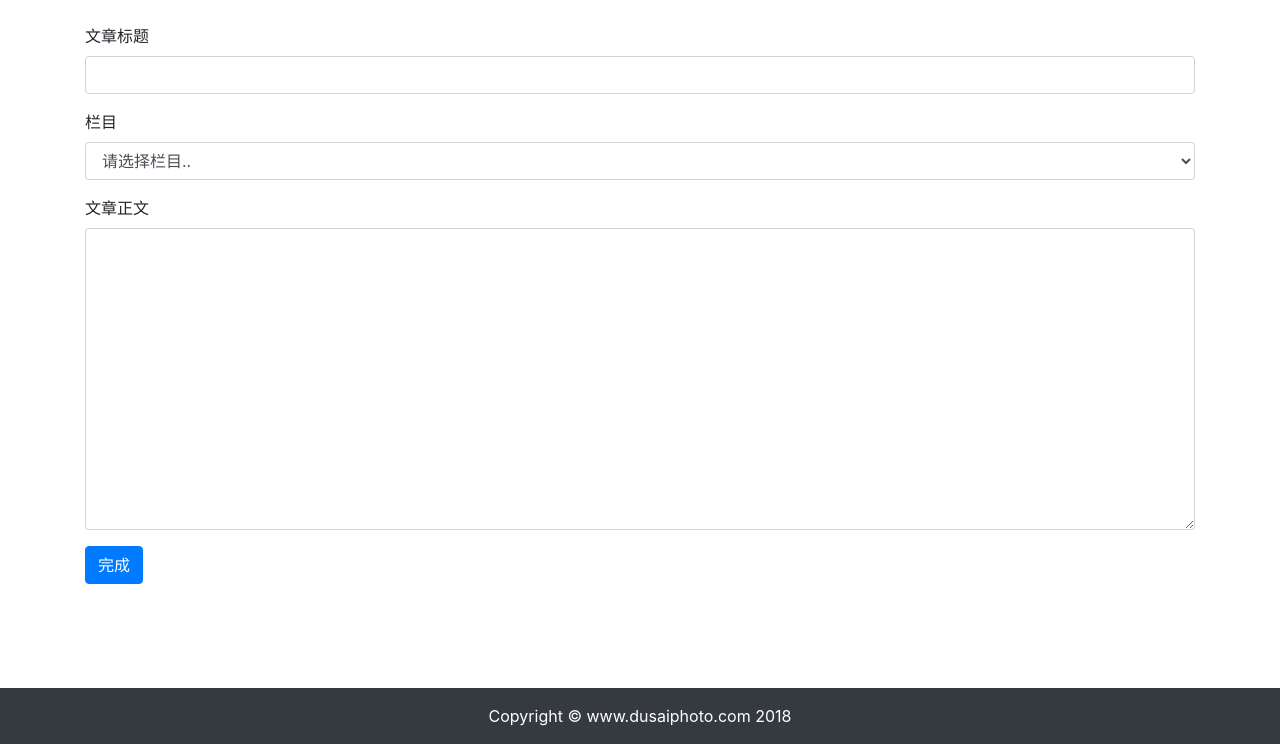
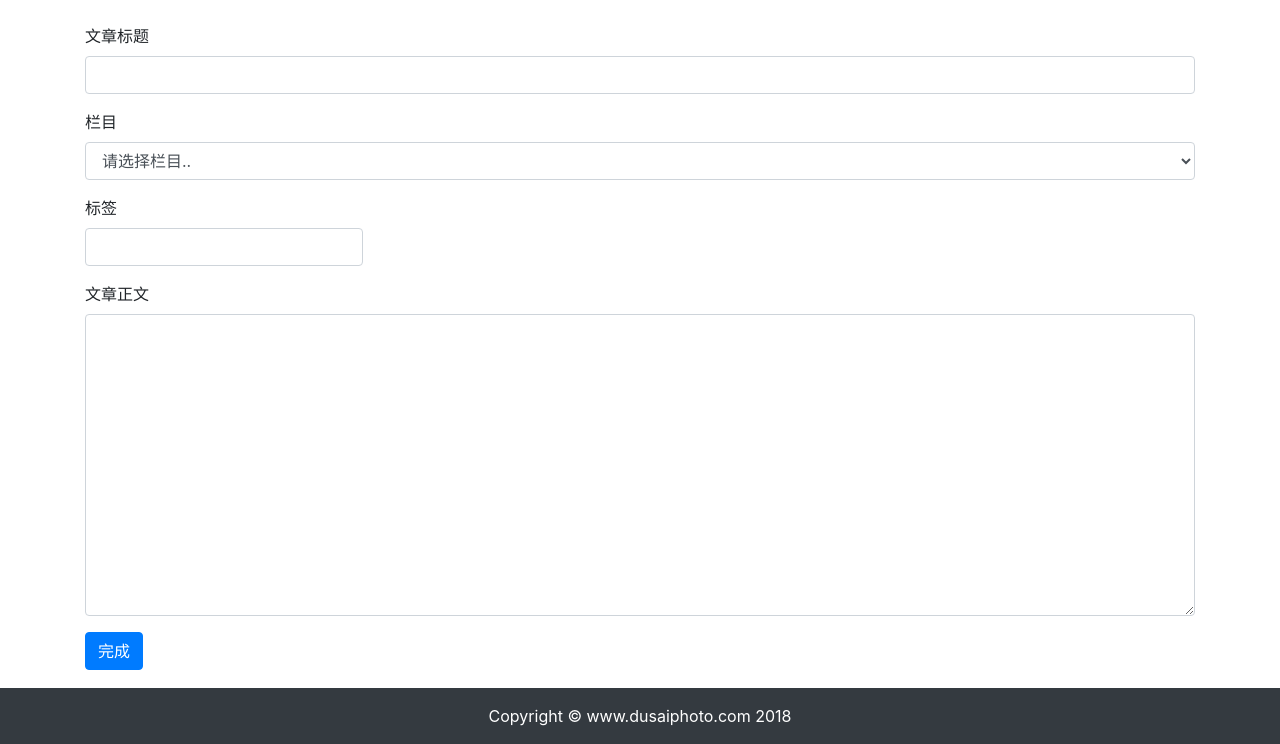
Before and after one commit to yezigege/DsDjango, a Django app: page /article/article_create/ in a window 1280 px wide. Shown: the part 56-800 px from the top of the page. Run offline with Django 3.2, Linux system fonts and the light colour scheme; the visitor is signed in with stand-in values (Sample User, id 1); data that the repository does not hold is empty; parts of the project's set-up code (start-up, migrations or seed data) failed here and were passed over; some libraries are stand-ins or nearby versions.

Commit message:
列表中显示标签

```diff
--- a/DsDjango/settings.py
+++ b/DsDjango/settings.py
@@ -38,6 +38,7 @@ INSTALLED_APPS = [
 
     # 第三方包
     'password_reset',  # 重置密码功能
+    'taggit',  # 标签
 
     # 注册本地app
     'article',
--- a/article/forms.py
+++ b/article/forms.py
@@ -10,4 +10,4 @@ class ArticlePostForm(forms.ModelForm):
         # 指明数据模型来源
         model = ArticlePost
         # 定义表单包含的字段
-        fields = ('title', 'body')
+        fields = ('title', 'body', 'tags')
--- a/article/models.py
+++ b/article/models.py
@@ -4,6 +4,7 @@ from django.contrib.auth.models import User
 # timezone 用于处理时间相关事务。
 from django.urls import reverse
 from django.utils import timezone
+from taggit.managers import TaggableManager
 
 
 class ArticleColumn(models.Model):
@@ -41,6 +42,9 @@ class ArticlePost(models.Model):
     # 文章更新时间。参数 auto_now=True 指定每次数据更新时自动写入当前时间
     updated = models.DateTimeField(auto_now=True)
 
+    # 文章标签
+    tags = TaggableManager(blank=True)
+
     # 文章栏目的“一对多”外键
     column = models.ForeignKey(
         ArticleColumn,
--- a/article/views.py
+++ b/article/views.py
@@ -104,6 +104,9 @@ def article_create(request):
                 new_article.column = ArticleColumn.objects.get(id=request.POST['column'])
             # 将新文章保存到数据库中
             new_article.save()
+            # 保存 tags 的多对多关系
+            article_post_form.save_m2m()
+
             # 完成后返回到文章列表
             return redirect("article:article_list")
         # 如果数据不合法，返回错误信息
--- a/templates/article/create.html
+++ b/templates/article/create.html
@@ -32,6 +32,15 @@
                             {% endfor %}
                         </select>
                     </div>
+                    <!-- 文章标签 -->
+                    <div class="form-group">
+                        <label for="tags">标签</label>
+                        <input type="text"
+                               class="form-control col-3"
+                               id="tags"
+                               name="tags"
+                        >
+                    </div>
                     <!-- 文章正文 -->
                     <div class="form-group">
                         <label for="body">文章正文</label>
```
Also changed, not shown: templates/article/list.html (+11 -0 lines).
